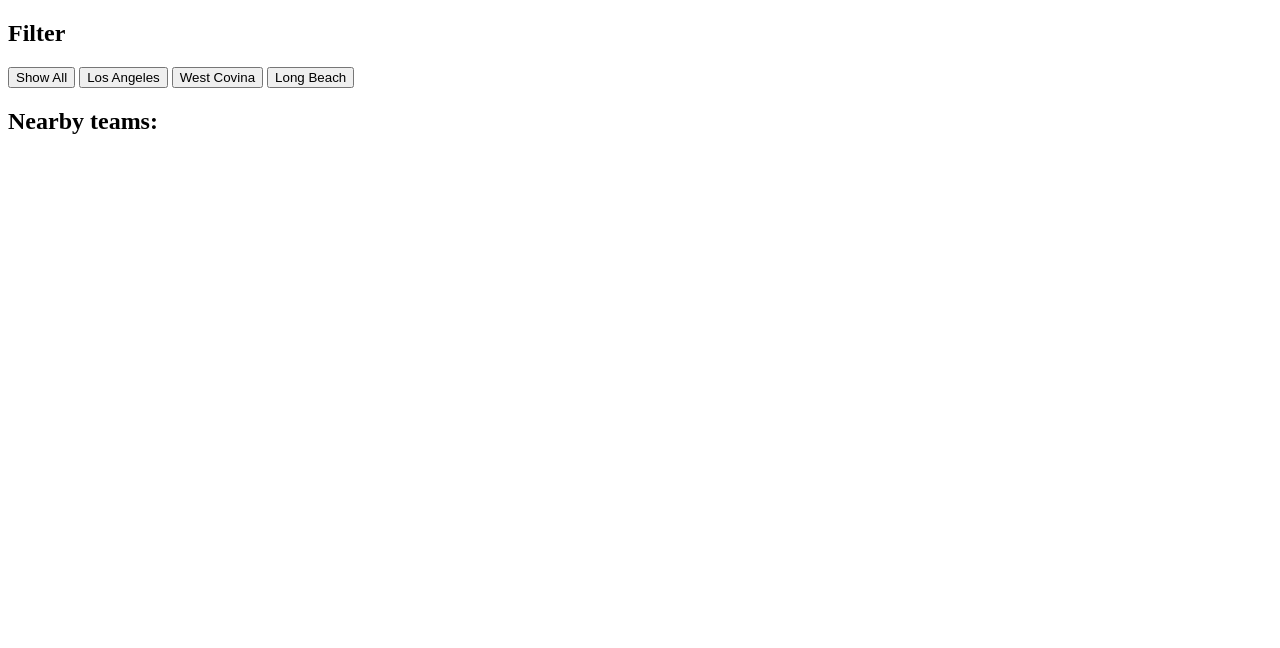
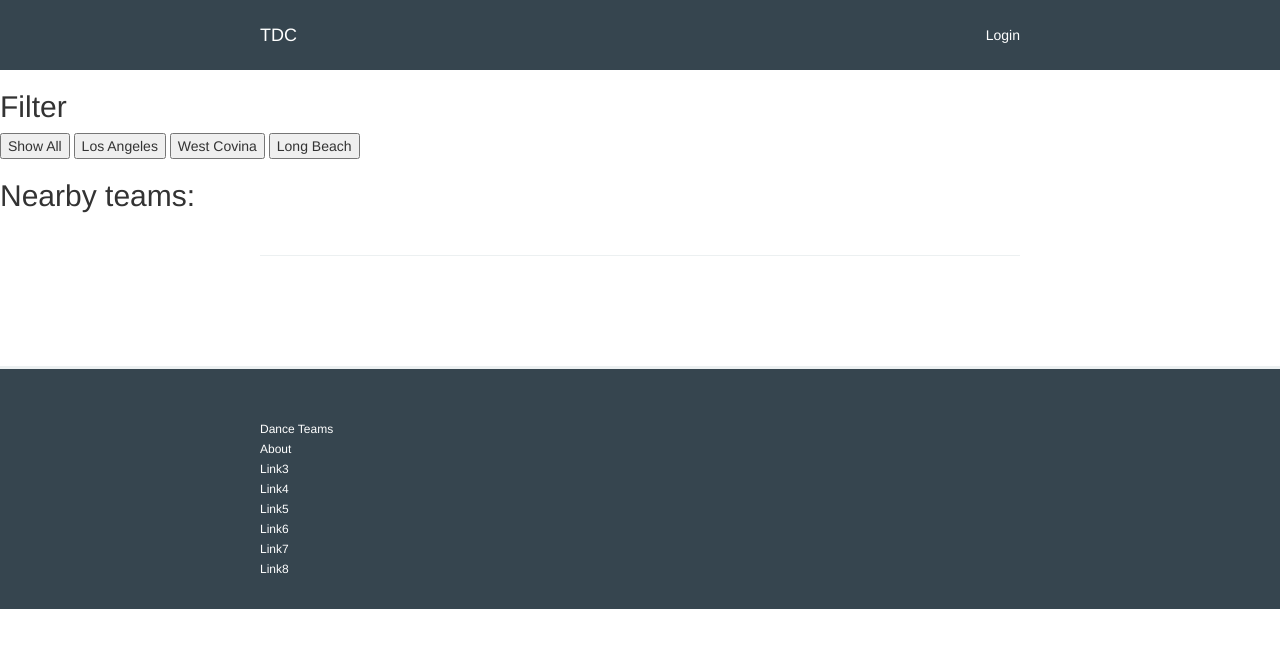
Before and after one commit to rlchung/TheDanceCommunity, a Node server app: page /cities/irvine in a window 1280 px wide. Shown: the top 648 px of the page. Run offline with Node 20, Linux system fonts and the light colour scheme; the visitor is signed in with stand-in values (Sample User, id 1); data that the repository does not hold is empty; some libraries are stand-ins or nearby versions.

Commit message:
undefined event feed object bug fix

```diff
--- a/app.js
+++ b/app.js
@@ -32,13 +32,12 @@ app.use(session({
 // seedDB();
 // restartData();
 
-// TeamMethods.initializeTeam(Directories.teamFbIdDirectory.barkadaModern);
-// TeamMethods.initializeTeam(Directories.teamFbIdDirectory.samahangModern);
 
-// Team.findByFbId(Directories.teamFbIdDirectory.samahangModern).exec(function(err,team){
-//     if(err) console.log(err);
-//     else TeamMethods.updateTeam(team[0]._id);
-// })
+
+Team.findByFbId(Directories.teamFbIdDirectory.samahangModern).exec(function(err,team){
+    if(err) console.log(err);
+    else TeamMethods.updateTeam(team[0]._id);
+})
 
 // Team.findByFbId(Directories.teamFbIdDirectory.samahangModern).populate('events').exec(function(err,team){
 //     if(err) console.log(err);
--- a/methods/eventMethods.js
+++ b/methods/eventMethods.js
@@ -85,9 +85,11 @@ function initializeEvent(fbEventId){
 
                             var fbPostsIdArray = [];
 
+                            if (typeof eventJson["feed"] != 'undefined'){
                                 eventJson["feed"]["data"].forEach(function(event){
                                     fbPostsIdArray.push(event["id"]);
                                 });
+                            }
 
                             // An object containing newEvent and fbPostsIdArray
                             var eventContainer = {
@@ -343,7 +345,7 @@ function updateEventPosts(dbEventId){
                 request("https://graph.facebook.com/" + event.fbId + "?fields=feed&access_token=" + Credentials.token, function (err, response, body){
                     if (!err && response.statusCode == 200) {
                         var currentEventJson = JSON.parse(body);
-
+                        if (typeof currentEventJson["feed"] != 'undefined'){
                             // handles post creation, update, deletion logic
                             // fbPostsIdArray contains the most updated post Id's
                             var fbPostsIdArray = [];
@@ -389,6 +391,13 @@ function updateEventPosts(dbEventId){
                                     callback();
                                 });
                             });
+                        } else {
+                            // if there exists posts in outdated event when there should be any, delete them all
+                            // Needs to be tested
+                            async.each(event.posts,function(dbPostId,callback){
+                                PostMethods.deletePost(dbPostId);
+                            })
+                        }
                     } else {
                             console.log("Unsuccessful Event Feed Graph API call");
                             console.log(err + "\n" +
--- a/public/stylesheets/local.css
+++ b/public/stylesheets/local.css
@@ -4,10 +4,72 @@
   box-sizing: border-box;
 }
 
+@-ms-viewport{
+  width: device-width;
+}
+
+/*NAVBAR*/
+
+.navbar {
+    padding: 0;
+    border: 0;
+    background-color: #36454f;
+    position: relative;
+}
+
+.container {
+    width: 100%;
+    min-width: 300px;
+    max-width: 780px;
+    padding: 10px;
+    margin-right: auto;
+    margin-left: auto;
+}
+
+.navbar-right {
+    float: right;
+}
+
+.navbar-brand {
+    float: left;
+}
+
+.navbar a {
+    color: white;
+}
+
 .grid-item {
     position: relative;
     float: left;
-    width: 300px;
-    height: 300px;
+    width: 30%;
     margin: 5px;
+    margin: 1%;
 }
+
+img {
+    width: 100%;
+}
+
+/*CONTENT*/
+
+.teams {
+  width: 100%;
+  border-bottom: 1px solid #ecf0f1;
+  padding-bottom: 3%;
+}
+
+/*FOOTER*/
+
+footer {
+    margin-top: 100px;
+    margin-bottom: 0;
+    padding:40px 0 20px;
+    background-color: #36454f;
+    vertical-align: top;
+    text-align: left;
+    border-top: 3px solid #ecf0f1;
+    font-style: normal;
+    font-size: 12px;
+    line-height: 20px;
+    color: #fff;
+}
--- a/seed.js
+++ b/seed.js
@@ -3,12 +3,12 @@ var mongoose    = require("mongoose"),
     Directories = require("./directories");
 
 function seedDB(){
-    // TeamMethods.initializeTeam(Directories.teamFbIdDirectory.aca);
-    // TeamMethods.initializeTeam(Directories.teamFbIdDirectory.chaotic3);
+    TeamMethods.initializeTeam(Directories.teamFbIdDirectory.aca);
+    TeamMethods.initializeTeam(Directories.teamFbIdDirectory.chaotic3);
     // TeamMethods.initializeTeam(Directories.teamFbIdDirectory.hallOfFame);
     // TeamMethods.initializeTeam(Directories.teamFbIdDirectory.makerEmpire);
     // TeamMethods.initializeTeam(Directories.teamFbIdDirectory.theMob);
-    // TeamMethods.initializeTeam(Directories.teamFbIdDirectory.nsuModern);
+    TeamMethods.initializeTeam(Directories.teamFbIdDirectory.nsuModern);
     TeamMethods.initializeTeam(Directories.teamFbIdDirectory.samahangModern);
     // TeamMethods.initializeTeam(Directories.teamFbIdDirectory.vsuModern);
 
--- a/views/cities/local.ejs
+++ b/views/cities/local.ejs
@@ -1,9 +1,27 @@
 <!DOCTYPE html>
     <head>
-        <link rel= "stylesheet" href="../../stylesheets/local.css"/>
+        <meta name=viewport content="width=device-width, initial-scale=1">
+        <link rel="stylesheet" href="https://maxcdn.bootstrapcdn.com/bootstrap/3.3.6/css/bootstrap.min.css">
+        <link rel="stylesheet" href="../../stylesheets/local.css"/>
         <title>Dance Community Events near <%= nearby.baseCity %> | TheDanceCommunity</title>
     </head>
     <body>
+        <!--Navbar-->
+        <nav class="navbar navbar-static-top">
+          <div class="container">
+            <!-- Brand and toggle get grouped for better mobile display -->
+            <div class="navbar-header">
+              <a class="navbar-brand" href="/">TDC</a>
+            </div>
+            <div class="collapse navbar-collapse">
+                <ul class="nav navbar-nav navbar-right">
+                    <li><a href="#">Login</a></li>
+                </ul>
+            </div>
+          </div>
+        </nav>
+
+        <section class="toolbar">
             <h2>Filter</h2>
             <div id="filters" class="button-group">
                 <button class="button is-checked" data-filter="*">Show All</button>
@@ -11,20 +29,49 @@
                 <button class="button" data-filter=".westCovina">West Covina</button>
                 <button class="button" data-filter=".longBeach">Long Beach</button>
             </div>
+        </section>
+
+        <div class="content">
             <h2> Nearby teams: </h2>
-        <div class="content">
             <div class="container">
-                <section class="featured">
+                <section class="teams">
                     <div class="grid">
                         <% teams.forEach(function(team){ %>
                             <div class="grid-item <%= team.location %>">
-                                <img src= "<%= team.profilePic%>" width=300 height=300 />
+                                <img class="teamThumbnail" src= "<%= team.profilePic%>"/>
                             </div>
                         <% }) %>
-                    </ul>
+                    </div>
+                </section>
+                <section class="events">
+                    <div class="grid">
+                        <% teams.forEach(function(team){ %>
+                            <% team.events.forEach(function(event){ %>
+                                <div class="grid-item">
+                                    <img src= "<%= event.cover %>"/>
+                                </div>
+                            <% }) %>
+                        <% }) %>
+                    </div>
                 </section>
             </div>
         </div>
+
+        <footer>
+            <div class="container">
+                    <ul class="nav">
+                        <li>Dance Teams</li>
+                        <li>About</li>
+                        <li>Link3</li>
+                        <li>Link4</li>
+                        <li>Link5</li>
+                        <li>Link6</li>
+                        <li>Link7</li>
+                        <li>Link8</li>
+                    </ul>
+                </div>
+        </footer>
+
         <script src="https://cdnjs.cloudflare.com/ajax/libs/jquery/3.1.0/jquery.min.js"></script>
         <script src="https://unpkg.com/isotope-layout@3.0/dist/isotope.pkgd.min.js"></script>
         <script src="../../resources/local.js"></script>
--- a/views/landing.ejs
+++ b/views/landing.ejs
@@ -1,13 +1,14 @@
 <!DOCTYPE html>
     <head>
         <title>The Dance Community</title>
+        <meta name=viewport content="width=device-width, initial-scale=1">
         <link rel="stylesheet" href="https://maxcdn.bootstrapcdn.com/bootstrap/3.3.6/css/bootstrap.min.css">
         <link rel="stylesheet" href="../stylesheets/landing.css">
     </head>
     <body>
     <!--Navbar-->
-        <nav class="navbar navbar-default navbar-static-top">
-          <div class="container-fluid">
+        <nav class="navbar navbar-static-top">
+          <div class="container">
             <!-- Brand and toggle get grouped for better mobile display -->
             <div class="navbar-header">
               <a class="navbar-brand" href="/">TDC</a>
```
Also changed, not shown: public/stylesheets/landing.css (+36 -13 lines). Lines whose indentation alone changed are shown as unchanged.
